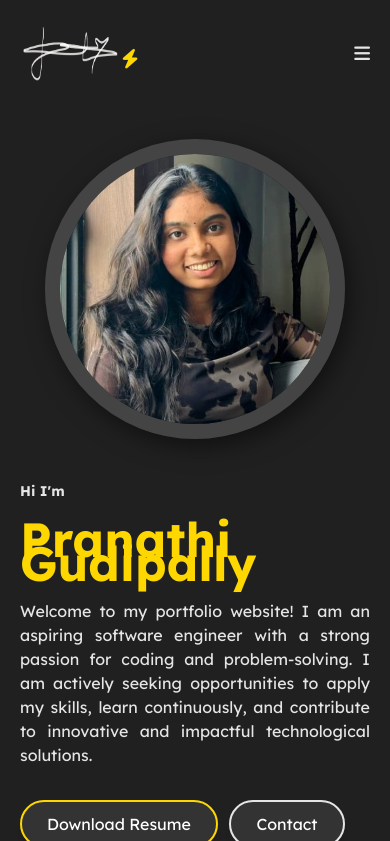
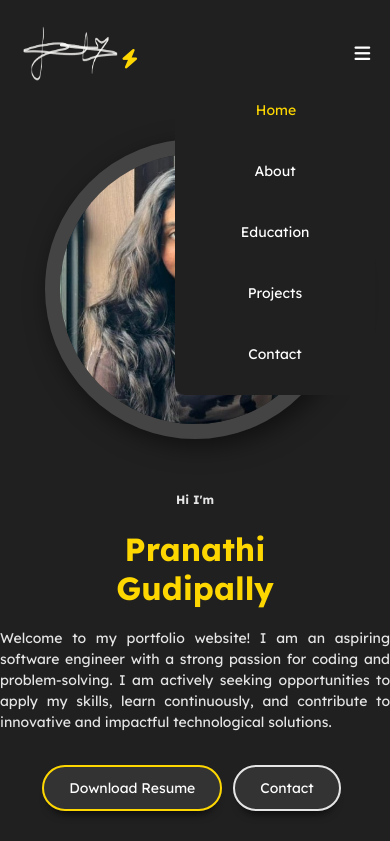
Before and after one commit to pranathi-vnr/Pranathi_gudipally_Portfolio, a plain HTML site: page index.html in a window 390 px wide. Both pictures are taken after a click on the element 362 px from the left and 53 px from the top of the page. Shown: the top 841 px of the page. Drawn offline with nearby package versions, Linux system fonts and the light colour scheme.

Commit message:
all done

```diff
--- a/index.html
+++ b/index.html
@@ -47,7 +47,7 @@
         </div>
         <div class="profile-text">
             <h5>Hi I'm </h5><br>
-            <h1>Pranathi Gudipally</h1><br>
+            <h1>Pranathi <span>Gudipally</span></h1><br>
             <p>Welcome to my portfolio website! I am an aspiring software engineer with a strong passion for coding and problem-solving. I am actively seeking opportunities to apply my skills, learn continuously, and contribute to innovative and impactful technological solutions.</p>
 
             <div class="btn-group">
--- a/script.js
+++ b/script.js
@@ -109,3 +109,16 @@ $(document).ready(function() {
       }
     });
   }
+// Hamburger menu toggle
+const menuIcon = document.querySelector('.menu_icon');
+const navMenu = document.querySelector('.navbar');
+
+menuIcon.addEventListener('click', () => {
+  navMenu.classList.toggle('show');
+});
+
+document.querySelectorAll('.navbar li a').forEach(link => {
+  link.addEventListener('click', () => {
+    navMenu.classList.remove('show');
+  });
+});
--- a/styles.css
+++ b/styles.css
@@ -1,43 +1,42 @@
 @import url('https://fonts.googleapis.com/css2?family=Lexend:wght@400;500;600;700&display=swap');
 
-*{
-  margin:0;
-  padding:0;
-  box-sizing:border-box;
-  scroll-behavior:smooth;
+/*---------------------------Global Styles---------------------------*/
+* {
+  margin: 0;
+  padding: 0;
+  box-sizing: border-box;
+  scroll-behavior: smooth;
 }
-a{
-  text-decoration: none ;
-  color:#fff;
-  transition:0.3s;
+a {
+  text-decoration: none;
+  color: #fff;
+  transition: 0.3s;
 }
-ul{
-  list-style:none;
+ul {
+  list-style: none;
 }
-img{
+img {
   max-width: 100%;
+  display: block;
 }
-body{
+body {
   font-family: 'Lexend', sans-serif;
-  font-size:16px;
-  line-height:24px;
-  background-color:#202020;
+  font-size: clamp(14px, 1.2vw, 16px);
+  line-height: 1.5;
+  background-color: #202020;
 }
-.container{
-  width: 1170px;
-  margin:auto;
+.container {
+  max-width: 1170px;
+  width: 90%;
+  margin: 0 auto;
+  padding: 0 15px;
 }
 
-
-
-
 /*---------------------------Header---------------------------*/
-
-.header-area{
-  padding:25px 0;
-  transition: padding .3s;
+.header-area {
+  padding: 25px 0;
+  transition: padding 0.3s;
 }
-
 .header-area.sticky {
   position: fixed;
   top: 0;
@@ -47,12 +46,10 @@ body{
   background-color: #202020;
   padding: 5px;
 }
-
-.header{
-  display:flex;
+.header {
+  display: flex;
   justify-content: space-between;
   align-items: center;
-  /* padding-bottom: 2rem; */
 }
 .logo {
   display: flex;
@@ -62,7 +59,6 @@ body{
   font-size: 26px;
   font-weight: 700;
 }
-
 .logo .fa-bolt {
   color: #fed700;
   font-size: 19.5px;
@@ -72,220 +68,261 @@ body{
   transform: translate(-50%, -50%);
   z-index: 1;
 }
-
 .signature {
   width: 100px;
-  height:auto;
+  height: auto;
   margin-right: 10px;
 }
-
 .header ul li:first-child {
   margin-right: auto;
 }
-
-.header ul{
+.header ul {
   display: flex;
   align-items: center;
 }
-.header ul li{
+.header ul li {
   margin: 0 15px;
 }
-.header ul li a{
+.header ul li a {
   text-transform: capitalize;
   display: block;
 }
-.header ul li a.active{
+.header ul li a.active,
+.header ul li a:hover {
   color: #fed700;
 }
-.header ul li a:hover{
-  color:#fed700;
-}
-.header .menu_icon{
-  color:#fff;
+
+.header .menu_icon {
+  color: #fff;
   font-size: 18px;
   cursor: pointer;
   display: none;
 }
 
-
-/*---------------------------HomePage--------------------------*/
-
-.FirstElement{
-   display:flex;
-   justify-content: space-around;
-   align-items: center;
-   padding-top: 5rem;
+/* Desktop: horizontal menu */
+.navbar {
+  display: flex; /* horizontal links */
+  flex-direction: row;
+  gap: 20px; /* spacing between links */
+  position: static;
+  background: none;
+  padding: 0;
+  margin: 0;
 }
 
+/* Navbar links */
+.navbar li a {
+  text-transform: capitalize;
+  display: block;
+  padding: 8px 10px;
+  text-align: center;
+}
+
+/* Mobile: vertical menu */
+@media (max-width: 767px) {
+  .navbar {
+    display: none;           /* hide by default */
+    flex-direction: column;  /* vertical links */
+    position: absolute;
+    top: 70px;
+    right: 15px;
+    width: 200px;            /* fixed width */
+    background-color: #202020;
+    padding: 20px;
+    border-radius: 10px;
+    text-align: center;       /* center links */
+    z-index: 999;
+  }
+
+  .navbar.show {
+    display: flex;  /* shown when hamburger clicked */
+  }
+
+  .navbar li {
+    margin: 10px 0;   /* spacing between links */
+  }
+
+  .navbar li a {
+    padding: 10px 0;
+  }
+  .header ul li:first-child {
+    margin-right: 13px; /* reset margin on mobile */
+  }
+}
+
+/*---------------------------HomePage---------------------------*/
+.FirstElement {
+  display: flex;
+  flex-wrap: wrap;
+  justify-content: center;
+  align-items: center;
+  gap: 2rem;
+}
 .FirstElement.adjusted-padding {
   padding-top: 40px;
 }
-
-.FirstElement .profile-photo{
-  width: 300px;
-  height:  300px;
+.FirstElement .profile-photo {
+  width: 100%;
+  max-width: 300px;
+  aspect-ratio: 1/1;
   border-radius: 50%;
   overflow: hidden;
-  border: 15px solid #444444;
-  box-shadow: 5px 7px 25px rgba(0, 0, 0, 0.5)
+  border: 15px solid #444;
+  box-shadow: 5px 7px 25px rgba(0, 0, 0, 0.5);
 }
-profile-photo .img{
+.FirstElement .profile-photo img {
+  width: 100%;
   height: 100%;
-  width: 100%;
+  object-fit: cover;
   transition: 0.5s;
 }
-.FirstElement .profile-photo img:hover{
+.FirstElement .profile-photo img:hover {
   transform: scale(1.2);
 }
-.profile-text{
+.profile-text {
+  flex: 1 1 300px;
   max-width: 750px;
   display: flex;
   flex-direction: column;
 }
-.profile-text h5{
+.profile-text h5 {
   color: #e5e5e5;
-  font-size: 14px;
+  font-size: clamp(12px, 1vw, 14px);
 }
-.profile-text h1{
+.profile-text h1 {
   color: #fed700;
-  font-size: 3rem;
+  font-size: clamp(2rem, 5vw, 3rem);
+  word-break: break-word;
+  line-height: 1.2;
 }
-.profile-text p{
-  color:#e5e5e5;
+.profile-text h1 span {
+  display: block;  /* pushes last name to next line */
 }
-.profile-text .social i{
-  color : #e5e5e5;
+
+.profile-text p {
+  color: #e5e5e5;
+}
+.profile-text .social i {
+  color: #e5e5e5;
   font-size: 18px;
   margin-right: 10px;
   transition: 0.5s;
 }
-.profile-text .social i:hover{
-  color:#fed700;
+.profile-text .social i:hover {
+  color: #fed700;
   transform: rotate(360deg);
 }
 
-
-
 /*---------------------------About---------------------------*/
-
-.about-area{
+.about-area {
   padding-top: 130px;
   background-color: #202020;
 }
-.about{
+.about {
   display: flex;
+  flex-wrap: wrap;
   justify-content: space-between;
-  align-items: center;
-  margin-bottom:50px;
+  align-items: flex-start;
+  margin-bottom: 50px;
+  gap:40px;
 }
-.about-content{
-  flex-basis: 60%;
+.about-content {
+  flex: 1 1 60%;
+  min-width: 300px;
 }
-.about-content h4{
+.about-content h4 {
   color: #fed700;
-  font-size: 40px;
-  line-height: 70px;
+  font-size: clamp(28px, 5vw, 40px);
+  line-height: 1.5;
   text-transform: capitalize;
 }
 .about-content ul {
-  color:#fff;
+  color: #fff;
   text-align: justify;
 }
-
 .about-content ul li {
   list-style-type: disc;
   margin-bottom: 10px;
 }
-
-.about-skills{
-  flex-basis: 35%;
+.about-skills {
+  flex: 1 1 35%;
+  min-width: 200px;
+  margin-top: 30px;
 }
-.about-skills ul li{
+.about-skills ul li {
   border-bottom: 1px dashed #ddd;
   padding-bottom: 10px;
   margin-bottom: 10px;
   color: #fff;
   font-size: 18px;
 }
-.about-skills ul li:last-child{
+.about-skills ul li:last-child {
   border-bottom: 0;
   padding-bottom: 0;
   margin-bottom: 0;
 }
 
-
-/*---------------------------Button---------------------------*/
-
-.btn-group{
+/*---------------------------Buttons---------------------------*/
+.btn-group {
   margin: 45px 0;
 }
-.btn-group .btn{
+.btn-group .btn {
   border-color: #d5d5d5;
   color: #fff;
   background-color: #333;
-  padding:12px 25px;
-  margin: 5px 0;
-  margin-right: 7px;
+  padding: 12px 25px;
+  margin: 5px 7px 5px 0;
   border-radius: 30px;
   border: 2px solid #e5e5e5;
   box-shadow: 0 10px 10px -8px rgb(0 0 0 / 78%);
 }
-.btn.active{
+.btn.active {
   border-color: #fed700;
 }
 
-
 /*---------------------------Education & Internship---------------------------*/
-
-.education-content .row{
+.education-content .row {
   display: flex;
+  flex-wrap: wrap;
   border-radius: 5px;
-  height: 400px;
-  margin-bottom: 250px;
+  margin-bottom: 50px;
 }
-
-.education-content .title{
+.education-content .title {
   color: #fed700;
 }
 .education-content .row .education,
-.education-content .row .internship
-{
+.education-content .row .internship {
   color: #e5e5e5;
-  flex:0 0 50%;
-  max-width: 50%;
+  flex: 1 1 45%;
   margin-top: 30px;
 }
-.education-content  h3.title{
-  font-size:24px;
+.education-content h3.title {
+  font-size: 24px;
   margin-bottom: 30px;
   font-weight: 700;
 }
-.education-content .row.timeline-box{
-  flex:0 0 100%;
-  max-width: 100%;
+.education-content .row.timeline-box {
+  flex: 1 1 100%;
 }
-.education-content .row .timeline{
-  /* background-color:#e5e5e5; */
+.education-content .row .timeline {
   padding: 30px 15px;
   border: 1px solid #e5e5e5;
   border-radius: 10px;
   width: 100%;
   position: relative;
 }
-.education-content .row .timeline-item{
-  position:relative;
+.education-content .row .timeline-item {
+  position: relative;
   padding-left: 37px;
   padding-bottom: 50px;
 }
-.education-content .row  .internship .timeline-item{
-  position:relative;
-  padding-left: 37px;
+.education-content .row .internship .timeline-item {
   padding-bottom: 30px;
 }
-.education-content .row .timeline-item:last-child{
+.education-content .row .timeline-item:last-child {
   padding-bottom: 0;
 }
-.education-content .row .timeline-item::before{
+.education-content .row .timeline-item::before {
   content: "";
   width: 1px;
   position: absolute;
@@ -294,7 +331,7 @@ profile-photo .img{
   top: 0;
   background-color: #fed700;
 }
-.education-content .row .circle-dot{
+.education-content .row .circle-dot {
   position: absolute;
   left: 0;
   top: 0;
@@ -303,61 +340,53 @@ profile-photo .img{
   border-radius: 50%;
   background-color: #e5e5e5;
 }
-.education-content .row .timeline-title  {
+.education-content .row .timeline-title {
   font-weight: 700;
   font-size: 18px;
   margin-bottom: 12px;
 }
-.education-content .row .internship .timeline-title  {
-  font-weight: 700;
-  font-size: 18px;
+.education-content .row .internship .timeline-title {
   margin-bottom: 8px;
 }
-.education-content .row .timeline-text{
+.education-content .row .timeline-text {
   line-height: 25px;
   font-size: 16px;
   text-align: justify;
 }
 
-
-
 /*---------------------------Projects---------------------------*/
-.project-content{
+.project-content {
   padding: 90px 0;
-  /* color:#fff;  */
 }
-.project-title{
+.project-title {
   margin-bottom: 60px;
   text-align: center;
 }
-.project-title h4{
+.project-title h4 {
   text-transform: uppercase;
-  font-size: 40px;
-  line-height: 40px;
+  font-size: clamp(28px, 5vw, 40px);
   color: #fed700;
   margin-bottom: 20px;
 }
-.project-title p{
+.project-title p {
   color: #e5e5e5;
 }
-.projects{
+.projects {
   display: flex;
-  justify-content:space-between;
   flex-wrap: wrap;
+  gap: 1.5rem;
+  justify-content: center;
 }
-.project{
-    /* padding: 30px 15px; */
+.project {
   color: #e5e5e5;
   border: 2px solid #e5e5e5;
   border-radius: 10px;
-    width: 100%;
-    position: relative;
   padding: 25px;
   text-align: center;
-    flex-basis: 32%;
-    transition: .3s;
+  flex: 1 1 300px;
+  transition: 0.3s;
 }
-.project i{
+.project i {
   background-color: #fed700;
   width: 60px;
   height: 60px;
@@ -366,68 +395,61 @@ profile-photo .img{
   line-height: 60px;
   border-radius: 50%;
 }
-.project h4{
+.project h4 {
   font-size: 26px;
   text-transform: capitalize;
   margin: 20px 0;
 }
-.project p{
+.project p {
   text-align: justify;
 }
-.project:hover{
+.project:hover {
   border-color: #fed700;
 }
 
-
-
 /*---------------------------Contact Me---------------------------*/
-.contact-content{
+.contact-content {
   padding: 100px 0;
   color: #fff;
   text-align: center;
 }
-.contact-content .contact-title h4{
-  font-size: 40px;
+.contact-content .contact-title h4 {
+  font-size: clamp(28px, 5vw, 40px);
   text-transform: capitalize;
   color: #fed700;
   padding-bottom: 10px;
 }
-.contact-content .contact-title p{
+.contact-content .contact-title p {
   padding-bottom: 20px;
 }
-.contact{
+.contact {
   max-width: 700px;
   margin: auto;
 }
-.contact input,.contact textarea{
+.contact input,
+.contact textarea {
   width: 100%;
   padding: 15px;
   border: 0;
   margin-bottom: 10px;
 }
-
-.contact .submit{
+.contact .submit {
   width: auto;
   background-color: #fed700;
   padding: 10px 40px;
-  font-weight:bold ;
+  font-weight: bold;
   font-size: 18px;
 }
-.contact .submit:hover{
+.contact .submit:hover {
   transform: scale(1.1);
   cursor: pointer;
 }
-#msg{
+#msg {
   color: #fff;
   font-size: 20px;
   margin-top: -8px;
   display: block;
 }
-
-
-
-
-
 
 /*---------------------------Footer---------------------------*/
 .footer {
@@ -446,71 +468,45 @@ profile-photo .img{
   color: rgba(255, 255, 255, 0.4);
   margin-bottom: 10px;
 }
-
 .copyright {
   font-size: 12px;
 }
 
-
-
-
- /*------------------- Responsive Design on small screen -------------------*/
-
-/* Medium layout */
-@media only screen and (min-width:1000px) and (max-width:1200px){
-  .container{
-    width: 970px;
-  }
-}
-
-@media(max-width:1050px){
-  .FirstElement{
+/*---------------------------Responsive---------------------------*/
+/* Large Tablets & Medium Screens */
+@media (max-width: 1050px) {
+  .FirstElement {
     flex-direction: column;
     padding-top: 2rem;
   }
-  .profile-text{
-    padding: 40px 0px;
+  .profile-text {
+    padding: 20px 0;
+    text-align: center;
   }
 }
-
-
-
-/* tablet layout */
-@media only screen and (min-width:768px) and (max-width:999px){
-  .container{
-    width: 750px;
+/* Tablets */
+@media (max-width: 767px) {
+  .container {
+    width: 95%;
+    padding: 0 10px;
   }
-}
-
-
-/* Mobile Layout */
-@media only screen and (max-width:767px){
-  .container{
-    width: 350px;
-  }
-
   .header .menu_icon {
     display: block;
   }
-  .header ul{
+  .header ul {
     display: none;
   }
-  .header i{
-    color: #e5e5e5;
+  .profile-text {
+    width: 100%;
   }
-
-  .profile-text{
-    width: 350px;
-  }
-  .FirstElement .profile-text p{
+  .profile-text p {
     text-align: justify;
   }
-  .about{
+  .about {
     flex-direction: column;
-    flex-basis: 100%;
     margin-bottom: 30px;
   }
-  .about-skills{
+  .about-skills {
     width: 100%;
     margin-top: 30px;
   }
@@ -519,16 +515,14 @@ profile-photo .img{
     height: auto;
     margin-bottom: 50px;
   }
-
   .education-content .row .education,
   .education-content .row .internship {
     flex-basis: 100%;
     max-width: 100%;
     margin-top: 30px;
   }
-  .project{
-    flex-basis: 100%;
+  .project {
+    flex: 1 1 100%;
     margin-bottom: 30px;
   }
-
 }
```
Lines whose indentation alone changed are shown as unchanged.
